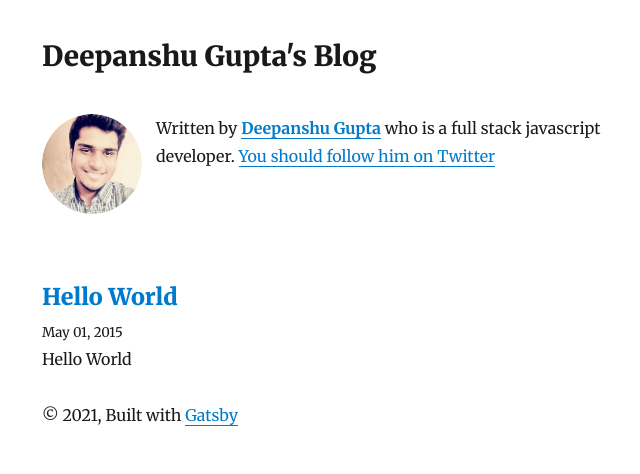
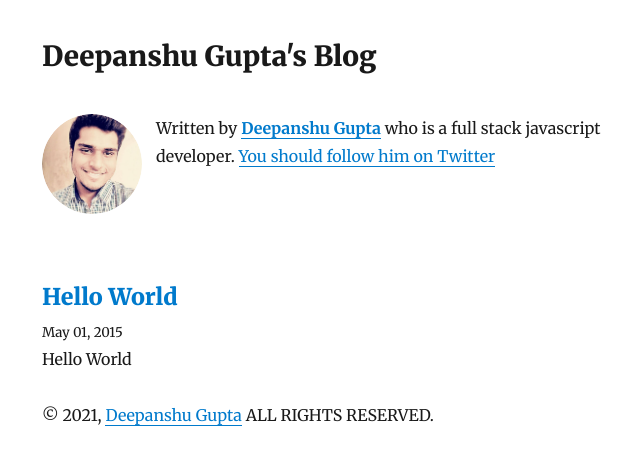
Before and after one commit to imdeepanshugpt/imdeepanshugpt-blog, a Gatsby site: page / in a window 1280 px wide. Shown: the whole page, without its empty margins (283-923 px from the left). Built offline with nearby package versions, Linux system fonts and the light colour scheme; Gatsby itself is replaced by a stand-in of ours; some packages are replaced by stand-ins of ours.

Commit message:
footer changed

```diff
--- a/src/components/layout.js
+++ b/src/components/layout.js
@@ -59,9 +59,7 @@ const Layout = ({ location, title, children }) => {
       <header>{header}</header>
       <main>{children}</main>
       <footer>
-        © {new Date().getFullYear()}, Built with
-        {` `}
-        <a href="https://www.gatsbyjs.org">Gatsby</a>
+        © {new Date().getFullYear()}, <a href="https://deepanshugupta.info/">Deepanshu Gupta</a> ALL RIGHTS RESERVED.
       </footer>
     </div>
   )
```
